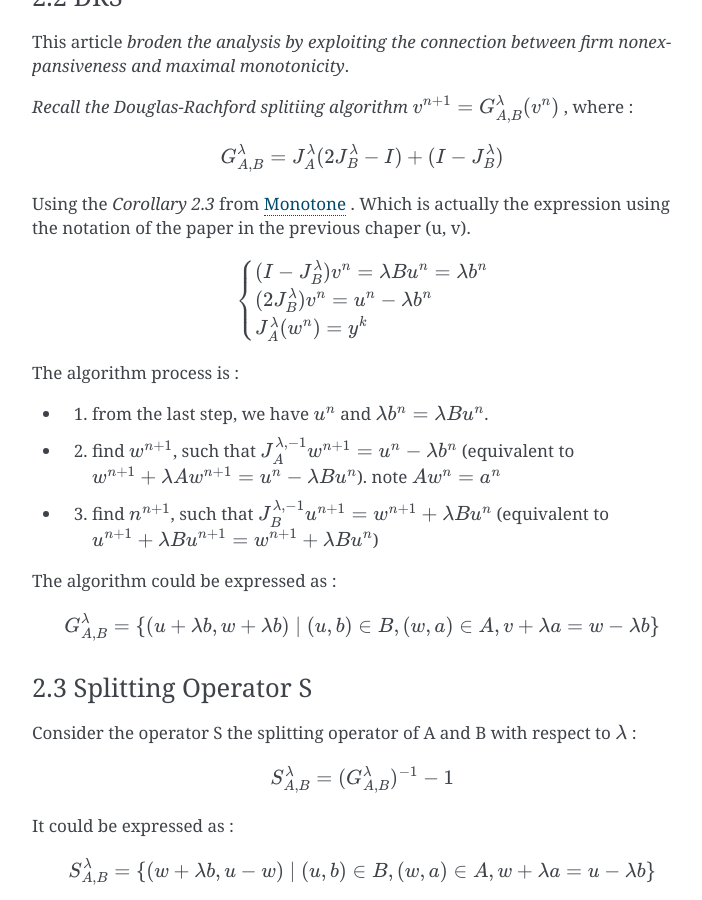
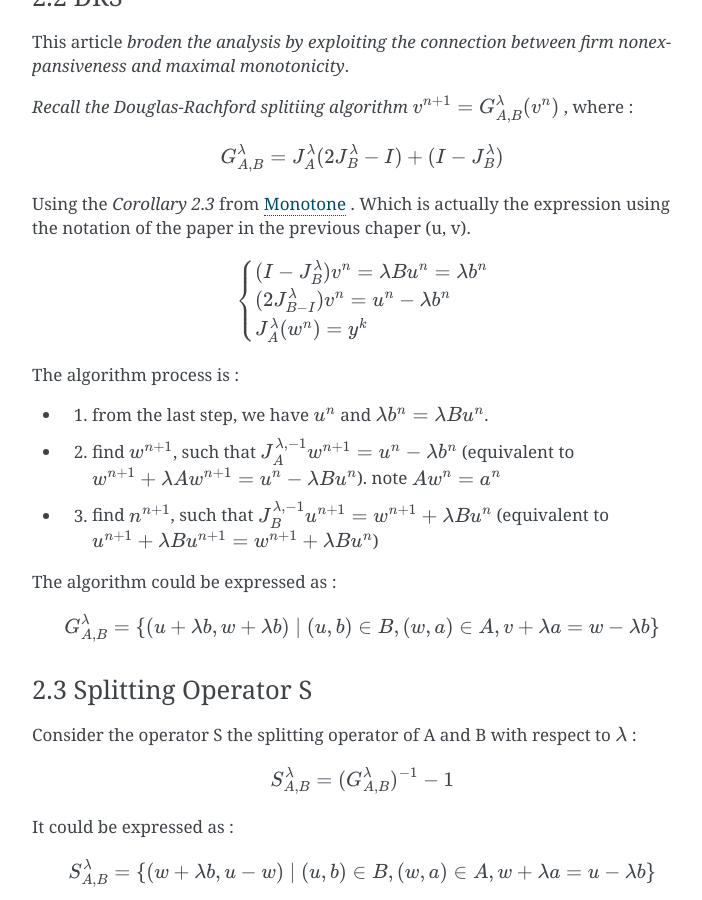
Before and after one commit to gggliuye/cvx_learning, a Sphinx documentation site: the page built from docs/PaperRead/Douglas-Rachford.rst, in a window 1280 px wide and 900 px high, scrolled down 3286 px. Shown: the whole window, without its empty margins (388-1090 px from the left). Built offline with Sphinx 7.4.7, drawn with Linux system fonts in a browser that asks for light colours.

```diff
--- a/docs/PaperRead/Douglas-Rachford.rst
+++ b/docs/PaperRead/Douglas-Rachford.rst
@@ -168,7 +168,7 @@ Which is actually the expression using the notation of the paper in the previous
 .. math::
   \begin{cases}
   (I - J_{B}^{\lambda})v^{n} = \lambda Bu^{n} = \lambda b^{n}\\
-  (2J_{B}^{\lambda})v^{n} = u^{n} - \lambda b^{n} \\
+  (2J_{B - I}^{\lambda})v^{n} = u^{n} - \lambda b^{n} \\
   J_{A}^{\lambda}(w^{n}) = y^{k}
   \end{cases}
 
```
